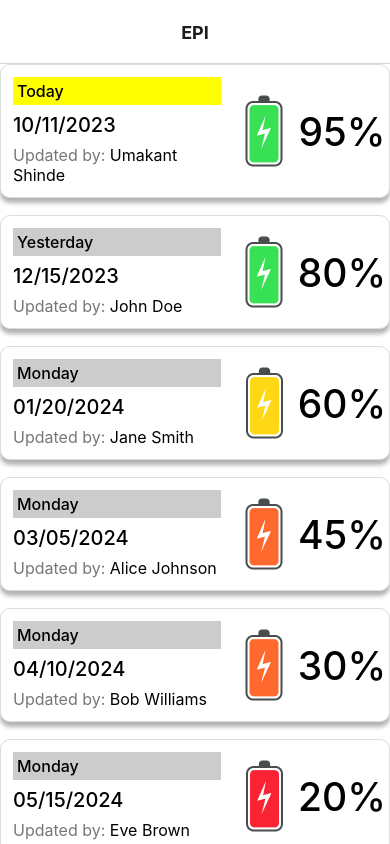
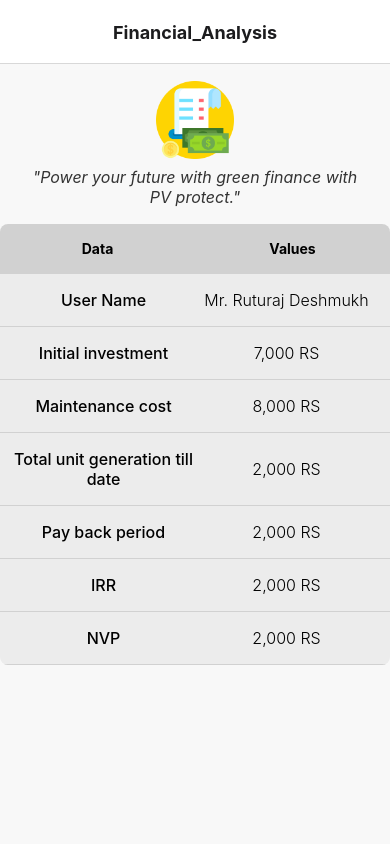
Before and after one commit to umakant3525/PVPROTECTAPP, a React Native app: screen /Financial_Analysis in a window 390 px wide. Built offline with nearby package versions, Linux system fonts and the light colour scheme.

Commit message:
done with finance page

```diff
--- a/StackNavigator.js
+++ b/StackNavigator.js
@@ -20,7 +20,7 @@ const StackNavigator = () => {
   return (
     <NavigationContainer>
       <Stack.Navigator>
-          {/* <Stack.Screen name="HomeScreen" component={HomeScreen} options={{ headerShown: false }} />  */}
+        {/* <Stack.Screen name="HomeScreen" component={HomeScreen} options={{ headerShown: false }} />  */}
         {/* <Stack.Screen name="AboutSliderScreen" component={AboutSliderScreen} options={{ headerShown: false }} /> */}
         {/* <Stack.Screen name="ClientLoginScreen" component={ClientLoginScreen} options={{ headerShown: false }} />  */}
         {/* <Stack.Screen name="ClientDashboardScreen" component={ClientDashboardScreen} options={{ headerShown: false }} /> */}
@@ -28,10 +28,11 @@ const StackNavigator = () => {
         {/* <Stack.Screen name="BillAnalysisScreen" component={BillAnalysisScreen} /> */}
         {/* <Stack.Screen name="GenerationScreen" component={GenerationScreen} /> */}
         {/* <Stack.Screen name="CleaningScreen" component={CleaningScreen} /> */}
-        <Stack.Screen name="EPI" component={EpiScreen} options={{ headerTitleAlign: 'center', headerfont : 2.5 , headerTitleStyle: { fontWeight: 'bold' } }} />
-        <Stack.Screen name="PlantInformationScreen" component={PlantInformationScreen} />
-        <Stack.Screen name="IrradiationScreen" component={IrradiationScreen} />
-        <Stack.Screen name="FinancialAnalysisScreen" component={FinancialAnalysisScreen} />
+        {/* <Stack.Screen name="EPI" component={EpiScreen} options={{ headerTitleAlign: 'center', headerfont : 2.5 , headerTitleStyle: { fontWeight: 'bold' } }} />        */}
+        {/* <Stack.Screen name="PlantInformationScreen" component={PlantInformationScreen} /> */}
+        {/* <Stack.Screen name="IrradiationScreen" component={IrradiationScreen} /> */}
+
+        <Stack.Screen name="Financial_Analysis" component={FinancialAnalysisScreen} options={{ headerTitleAlign: 'center', headerfont: 2.5, headerTitleStyle: { fontWeight: 'bold' } }} />
       </Stack.Navigator>
     </NavigationContainer>
   );
--- a/src/client/financial_analysis/FinancialAnalysisScreen.jsx
+++ b/src/client/financial_analysis/FinancialAnalysisScreen.jsx
@@ -1,14 +1,116 @@
-import { StyleSheet, Text, View } from 'react-native'
-import React from 'react'
+import { SafeAreaView, ScrollView, StyleSheet, Text, View, Image } from 'react-native';
+import React from 'react';
+import {
+  widthPercentageToDP as wp,
+  heightPercentageToDP as hp,
+} from 'react-native-responsive-screen';
+
+const data = [
+  { data: "User Name", values: "Mr. Ruturaj Deshmukh" },
+  { data: "Initial investment", values: "7,000 RS" },
+  { data: "Maintenance cost", values: "8,000 RS" },
+  { data: "Total unit generation till date", values: "2,000 RS" },
+  { data: "Pay back period", values: "2,000 RS" },
+  { data: "IRR", values: "2,000 RS" },
+  { data: "NVP", values: "2,000 RS" },
+];
+
+const billIcon = require("../../../assets/billanalysis/billicon.png");
 
 const FinancialAnalysisScreen = () => {
   return (
-    <View>
-      <Text>FinancialAnalysisScreen</Text>
-    </View>
-  )
-}
+    <SafeAreaView style={styles.container}>
+      <ScrollView>
+        <View style={styles.descriptionContainer}>
+          <Image source={billIcon} style={styles.image} />
+          <Text style={styles.descriptionText}>
+            "Power your future with green finance with PV protect."
+          </Text>
+        </View>
 
-export default FinancialAnalysisScreen
+        <View style={styles.tableContainer}>
+          <View style={styles.tableHeaderRow}>
+            <Text style={styles.columnHeader}>Data</Text>
+            <Text style={styles.columnHeader}>Values</Text>
+          </View>
+          {data.map((item, index) => (
+            <View key={index} style={styles.tableRow}>
+              <Text style={styles.cell1}>{item.data}</Text>
+              <Text style={styles.cell2}>{item.values}</Text>
+            </View>
+          ))}
+        </View>
+      </ScrollView>
+    </SafeAreaView>
+  );
+};
 
-const styles = StyleSheet.create({})
+export default FinancialAnalysisScreen;
+
+const styles = StyleSheet.create({
+  container: {
+    flex: 1,
+    padding: wp('3%'),
+    backgroundColor: '#F8F8F8',
+  },
+  descriptionContainer: {
+    marginVertical: hp('2%'),
+    alignItems: 'center', // Center align items in the description container
+  },
+  descriptionText: {
+    fontSize: wp('4%'),
+    textAlign: 'center',
+    color: '#333',
+    marginTop: hp('1%'), // Add margin top to separate text from image
+    paddingHorizontal: wp('5%'), // Add horizontal padding for better text alignment
+    fontStyle: 'italic', // Make text italic
+  },
+  image: {
+    width: wp('20%'), // Adjust width as needed
+    height: wp('20%'), // Adjust height to maintain aspect ratio
+    resizeMode: 'contain', // Ensure the image fits within the specified dimensions
+  },
+  tableContainer: {
+    borderRadius: 8,
+    overflow: 'hidden',
+  },
+  tableHeaderRow: {
+    flexDirection: 'row',
+    justifyContent: 'space-between',
+    alignItems: 'center',
+    paddingVertical: hp('1%'),
+    borderBottomWidth: 1,
+    borderColor: '#D1D1D1',
+    backgroundColor: '#D1D1D1',
+  },
+  tableRow: {
+    flexDirection: 'row',
+    justifyContent: 'space-between',
+    alignItems: 'center',
+    paddingHorizontal: wp('3%'),
+    paddingVertical: hp('1%'),
+    borderBottomWidth: 1,
+    borderColor: '#D1D1D1',
+    backgroundColor: '#ECECEC',
+  },
+  columnHeader: {
+    flex: 1,
+    fontWeight: 'bold',
+    textAlign: 'center',
+    paddingVertical: hp('1%'),
+  },
+  cell1: {
+    flex: 1,
+    textAlign: 'center',
+    paddingVertical: hp('1%'),
+    fontWeight: '500',
+    fontSize: wp('4%'),
+  },
+  cell2: {
+    flex: 1,
+    textAlign: 'center',
+    paddingVertical: hp('1%'),
+    fontWeight: '300',
+    fontSize: wp('4%'),
+  },
+});
```
Also changed, not shown: assets/billanalysis/billicon.png (added), assets/billanalysis/billicon2.png (added).
